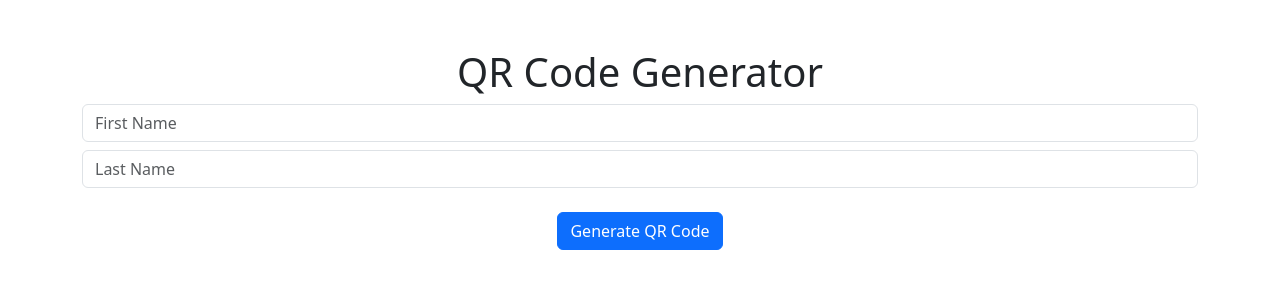
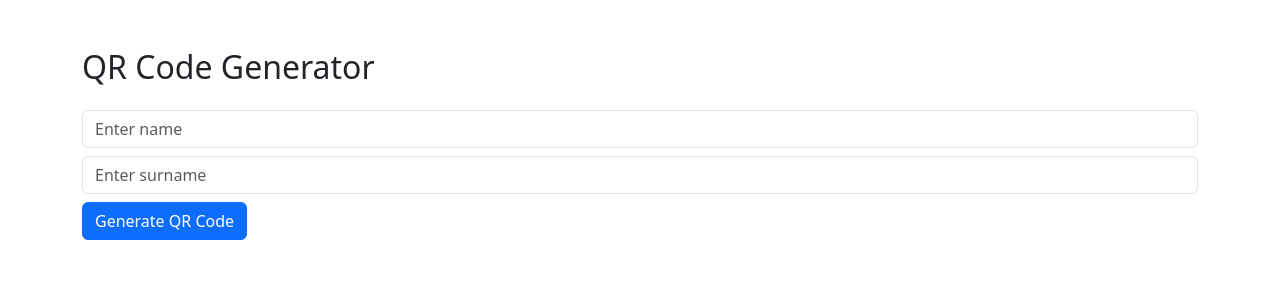
Before and after one commit to 2halfone/qrreacr, a Next.js app: page /admin in a window 1280 px wide. Shown: the top 300 px of the page. Built offline with nearby package versions, Linux system fonts and the light colour scheme.

Commit message:
fix: stabilize QR code generation using window only on client

```diff
--- a/pages/admin.tsx
+++ b/pages/admin.tsx
@@ -1,44 +1,55 @@
-import React, { useState } from 'react';
+import React, { useState, useEffect } from 'react';
 // @ts-ignore
-import QRCode from 'qrcode.react'; // ✅ default export
+import QRCode from 'qrcode.react';
 import 'bootstrap/dist/css/bootstrap.min.css';
 
 export default function AdminPage() {
   const [name, setName] = useState('');
   const [surname, setSurname] = useState('');
-  const [qrVisible, setQrVisible] = useState(false);
+  const [qrValue, setQrValue] = useState('');
+  const [origin, setOrigin] = useState('');
 
-  const generateLink = () => {
-    if (!name || !surname) return '';
-    return `${window.location.origin}/?name=${encodeURIComponent(name)}&surname=${encodeURIComponent(surname)}`;
+  useEffect(() => {
+    if (typeof window !== 'undefined') {
+      setOrigin(window.location.origin);
+    }
+  }, []);
+
+  const generateQR = () => {
+    if (!name || !surname || !origin) return;
+    const url = `${origin}/?name=${encodeURIComponent(name)}&surname=${encodeURIComponent(surname)}`;
+    setQrValue(url);
   };
 
   return (
-    <div className="container text-center mt-5">
-      <h1>QR Code Generator</h1>
+    <div className="container py-5">
+      <h2 className="mb-4">QR Code Generator</h2>
+
       <input
-        className="form-control my-2"
         type="text"
-        placeholder="First Name"
+        className="form-control mb-2"
+        placeholder="Enter name"
         value={name}
         onChange={(e) => setName(e.target.value)}
       />
       <input
-        className="form-control my-2"
         type="text"
-        placeholder="Last Name"
+        className="form-control mb-2"
+        placeholder="Enter surname"
         value={surname}
         onChange={(e) => setSurname(e.target.value)}
       />
 
-      <button className="btn btn-primary mt-3" onClick={() => setQrVisible(true)}>
+      <button className="btn btn-primary" onClick={generateQR}>
         Generate QR Code
       </button>
 
-      {qrVisible && (
-        <div className="mt-4">
-          <QRCode value={generateLink()} size={256} />
-          <p className="mt-3"><a href={generateLink()} target="_blank" rel="noreferrer">{generateLink()}</a></p>
+      {qrValue && (
+        <div className="text-center mt-4">
+          <QRCode value={qrValue} size={256} />
+          <p className="mt-3">
+            <a href={qrValue} target="_blank" rel="noreferrer">{qrValue}</a>
+          </p>
         </div>
       )}
     </div>
```
